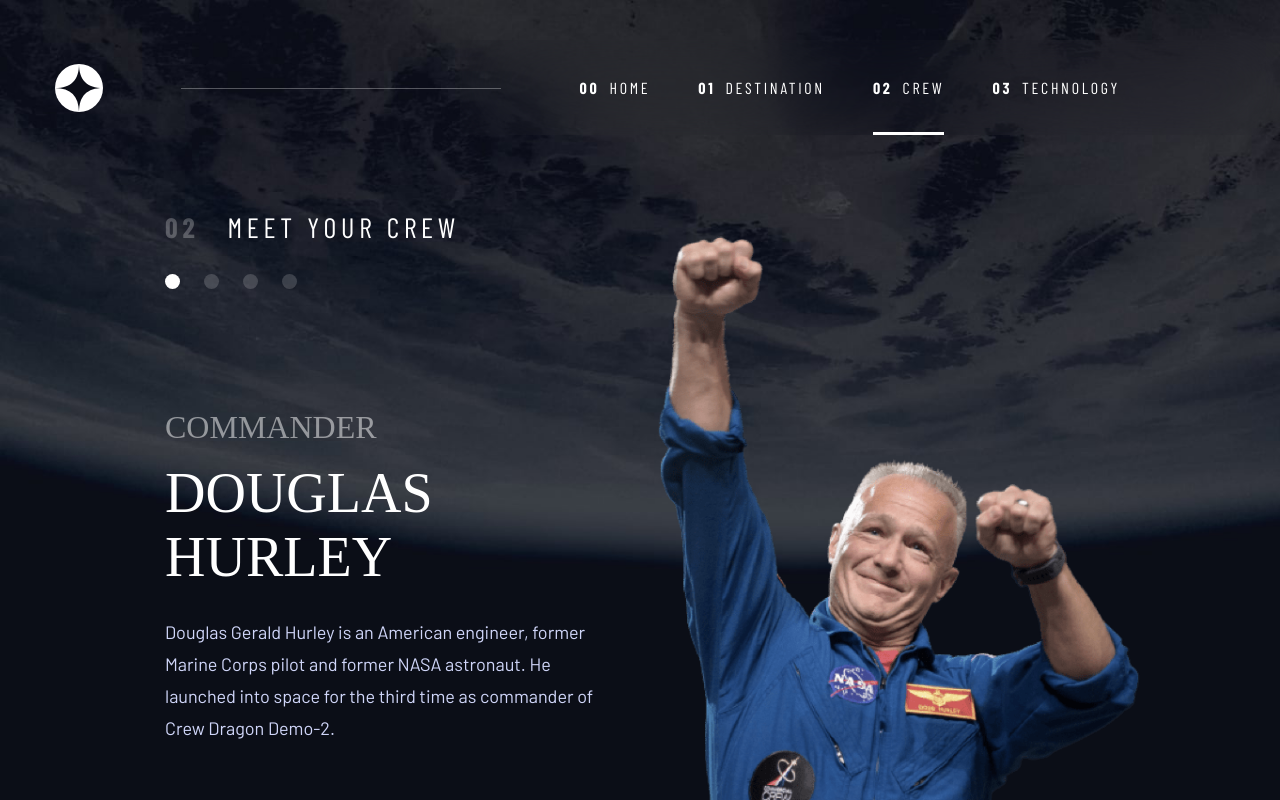
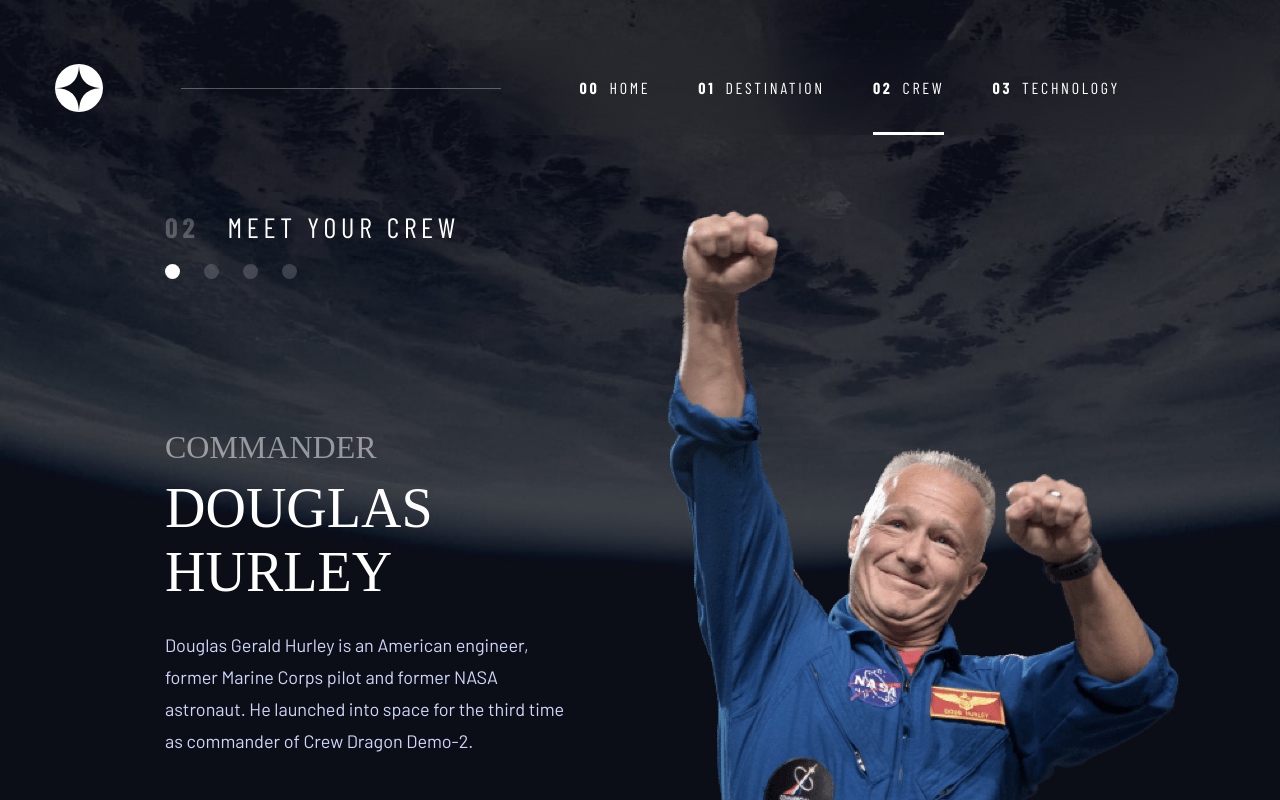
Before and after one commit to artemmatiushenko1/SpaceTourismWebsite, a React (Create React App) app: page /crew in a window 1280 px wide. Built offline with nearby package versions, Linux system fonts and the light colour scheme; a web font is replaced by a local one.

Commit message:
Rewrote some scss code

```diff
--- a/src/components/Crew.jsx
+++ b/src/components/Crew.jsx
@@ -14,7 +14,6 @@ export default function Crew() {
 
   return (
     <section className="crew">
-      <div className="crew__content">
       <div className="crew__text-box">
         <h5 className="crew__heading heading--fifth">
           <span>02</span>Meet your crew
@@ -49,7 +48,6 @@ export default function Crew() {
         alt="crewMember"
         className="crew__member-photo"
       />
-      </div>
     </section>
   );
 }
--- a/src/index.scss
+++ b/src/index.scss
@@ -23,7 +23,16 @@ body {
   background-color: $color-text-secondary;
   color: #333;
 }
-#root {
-  width: 100vw;
-  height: 100vh;
+
+::-webkit-scrollbar {
+  width: 2px;
 }
+
+::-webkit-scrollbar-thumb {
+  background: $color-text-primary;
+  border-radius: 50%;
+}
+
+section {
+  padding-left: 16.5rem;
+}
--- a/src/sass/_crew.scss
+++ b/src/sass/_crew.scss
@@ -3,30 +3,24 @@
 @import './animations';
 
 .crew {
-  padding: 0 14rem 0 16.5rem;
-  animation: moveInLeft;
-  animation-duration: 1s;
-  animation-timing-function: cubic-bezier(0.495, 0.165, 0, 0.95);
   height: 84%;
+  display: grid;
+  grid-template-columns: 1fr min-content;
+  padding-top: 7.5rem;
+  padding-right: 10rem;
+  animation: moveInLeft 1s cubic-bezier(0.495, 0.165, 0, 0.95);
 
-  &__content {
-    height: 100%;
-    display: grid;
-    align-items: end;
-    column-gap: 5rem;
-    grid-template-columns: repeat(2, minmax(min-content, 1fr));
+  &__member-photo {
+    align-self: end;
   }
 
   &__text-box {
-    padding-top: 7.5rem;
-    align-self: start;
-    padding-bottom: 5rem;
+    max-width: 80%;
   }
 
   &__heading {
     color: $color-text-primary;
-    text-transform: uppercase;
-    margin-bottom: 3rem;
+    margin-bottom: 2rem;
 
     span {
       color: rgba($color-text-primary, 0.25);
@@ -36,32 +30,19 @@
   }
 
   &__position-name {
-    text-transform: uppercase;
     opacity: 0.5;
-    margin-top: 12rem;
-    margin-bottom: 1.5rem;
+    margin-bottom: 1rem;
   }
 
   &__member-name {
-    text-transform: uppercase;
-    margin-bottom: 2.7rem;
-  }
-
-  &__member-photo {
-    padding-top: 2.5rem;
-    align-self: end;
-    width: auto;
-    height: 90%;
-  }
-
-  &__member-description {
-    margin-bottom: 10rem;
+    margin-bottom: 2.5rem;
   }
 
   &__dots-component {
     list-style: none;
     display: flex;
     column-gap: 2.4rem;
+    margin-bottom: 15rem;
   }
 
   &__dot {
--- a/src/sass/_destination.scss
+++ b/src/sass/_destination.scss
@@ -3,12 +3,10 @@
 @import './animations';
 
 .destination {
-  padding: 0 16.5rem;
+  padding-right: 16.5rem;
   padding-top: 7.5rem;
   padding-bottom: 7.5rem;
-  animation: moveInLeft;
-  animation-duration: 1s;
-  animation-timing-function: cubic-bezier(0.495, 0.165, 0, 0.95);
+  animation: moveInLeft 1s cubic-bezier(0.495, 0.165, 0, 0.95);
 
   &__content {
     display: flex;
@@ -19,7 +17,6 @@
 
   &__heading {
     color: $color-text-primary;
-    text-transform: uppercase;
 
     span {
       color: rgba($color-text-primary, 0.25);
@@ -69,10 +66,6 @@
     border-color: rgba($color-text-primary, 1);
   }
 
-  &__planet-name {
-    text-transform: uppercase;
-  }
-
   &__planet-description {
     margin-bottom: 8rem;
     position: relative;
@@ -95,15 +88,6 @@
 
   &__value-label {
     display: inline-block;
-    text-transform: uppercase;
     margin-bottom: 1rem;
   }
-
-  &__distance {
-    text-transform: uppercase;
-  }
-
-  &__time {
-    text-transform: uppercase;
-  }
 }
--- a/src/sass/_home.scss
+++ b/src/sass/_home.scss
@@ -6,15 +6,11 @@
   display: grid;
   grid-template-columns: min-content 1fr;
   column-gap: 10vw;
-  padding: 0 16.5rem;
+  padding-right: 16.5rem;
   padding-top: 25rem;
-  // padding-bottom: 5rem;
   padding-bottom: 7.5rem;
-
   transition: all 0.2s ease;
-  animation: moveInLeft;
-  animation-duration: 1s;
-  animation-timing-function: cubic-bezier(0.495, 0.165, 0, 0.95);
+  animation: moveInLeft 1s cubic-bezier(0.495, 0.165, 0, 0.95);
 
   &__subheading {
     line-height: 3.2rem;
@@ -39,7 +35,6 @@
   &__btn-explore:visited {
     align-self: end;
     justify-self: end;
-
     text-decoration: none;
     color: #0b0d17;
     text-transform: uppercase;
--- a/src/sass/_technology.scss
+++ b/src/sass/_technology.scss
@@ -8,16 +8,12 @@
   column-gap: 8rem;
   row-gap: 2.6rem;
   padding-top: 7.5rem;
-  padding-left: 16.5rem;
   padding-bottom: 3.5rem;
-  animation: moveInLeft;
-  animation-duration: 1s;
-  animation-timing-function: cubic-bezier(0.495, 0.165, 0, 0.95);
+  animation: moveInLeft 1s cubic-bezier(0.495, 0.165, 0, 0.95);
 
   &__heading {
     grid-column: 1 / -1;
     color: $color-text-primary;
-    text-transform: uppercase;
     margin-bottom: 3rem;
 
     span {
--- a/src/sass/_typography.scss
+++ b/src/sass/_typography.scss
@@ -4,24 +4,28 @@
   font-size: 15rem;
   font-family: $font-secondary;
   font-weight: 400;
+  text-transform: uppercase;
 }
 
 .heading--secondary {
   font-size: 10rem;
   font-family: $font-secondary;
   font-weight: 400;
+  text-transform: uppercase;
 }
 
 .heading--tertiary {
   font-size: 5.6rem;
   font-family: $font-secondary;
   font-weight: 400;
+  text-transform: uppercase;
 }
 
 .heading--fourth {
   font-size: 3.2rem;
   font-family: $font-secondary;
   font-weight: 400;
+  text-transform: uppercase;
 }
 
 .heading--fifth {
@@ -29,12 +33,14 @@
   font-family: $font-tertiary;
   font-weight: 400;
   letter-spacing: 4.75px;
+  text-transform: uppercase;
 }
 
 .sub-heading--primary {
   font-size: 2.8rem;
   font-family: $font-secondary;
   font-weight: 400;
+  text-transform: uppercase;
 }
 
 .sub-heading--secondary {
@@ -43,6 +49,7 @@
   font-weight: 400;
   letter-spacing: 2.35;
   color: #d0d6f9;
+  text-transform: uppercase;
 }
 
 .nav-text {
```
Lines whose indentation alone changed are shown as unchanged.
